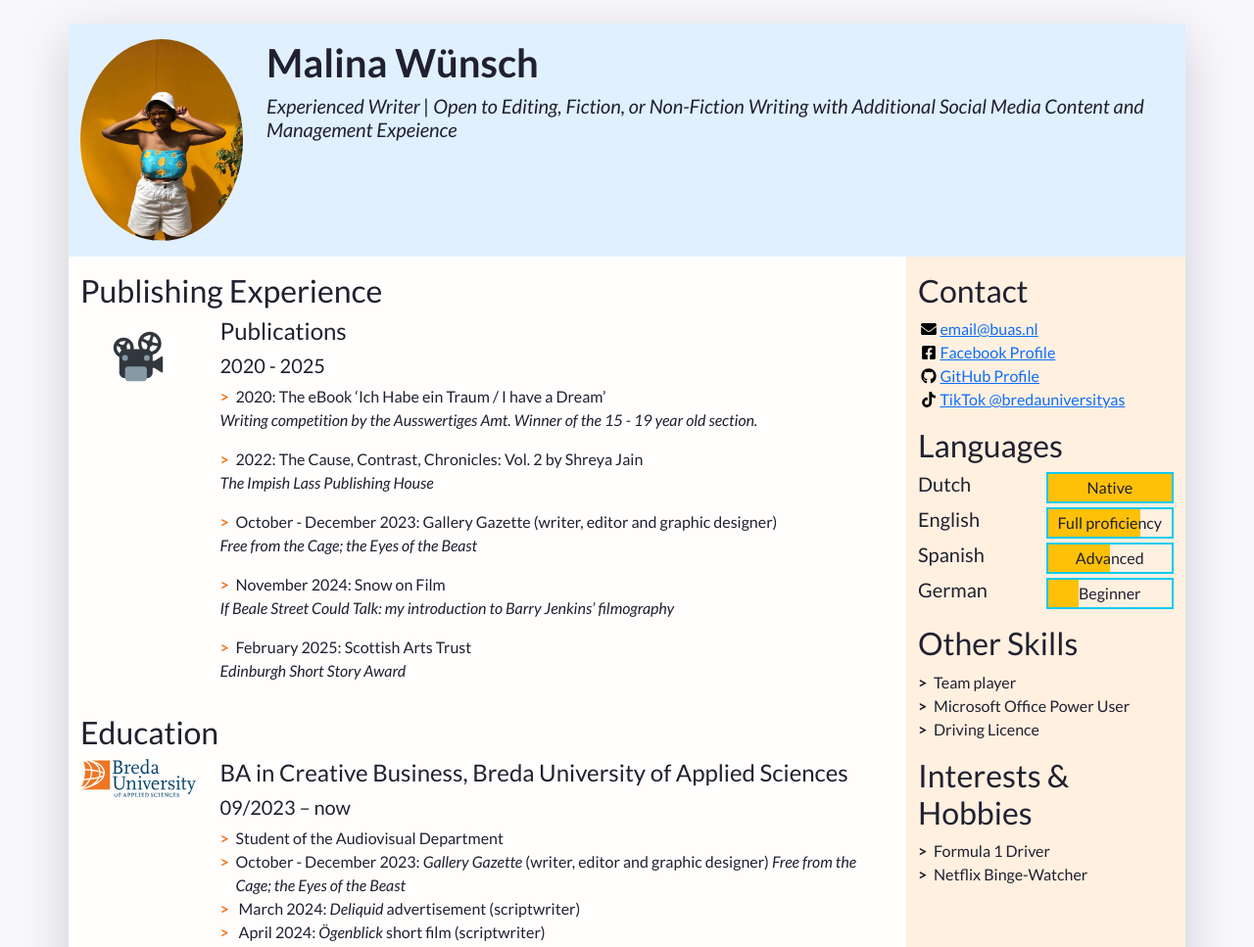
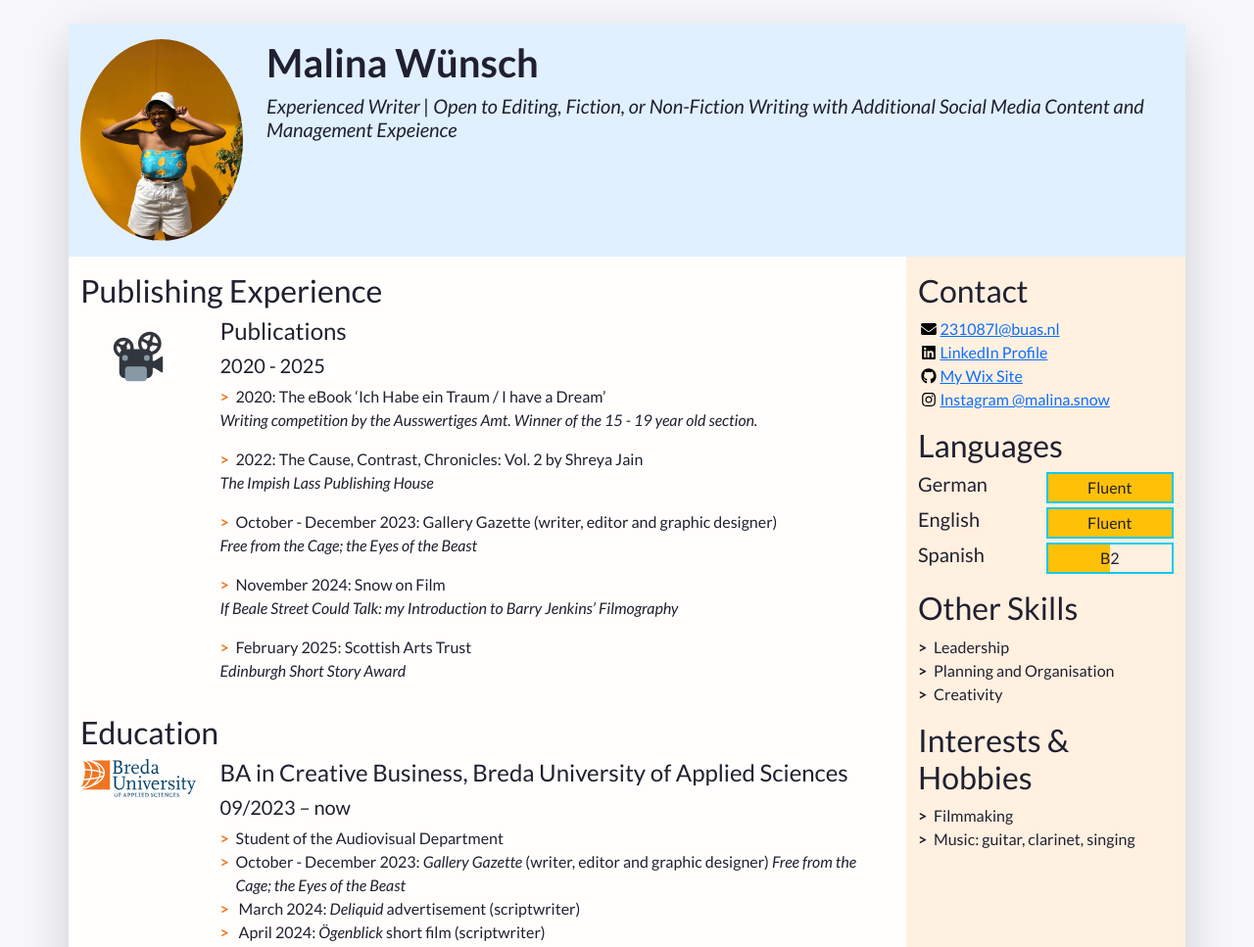
Before and after one commit to ma-uwu/personalcv, a plain HTML site: page index.html in a window 1280 px wide. Shown: the top 967 px of the page at 98% size. Drawn offline with nearby package versions, Linux system fonts and the light colour scheme.

Commit message:
Content change (RHS)

```diff
--- a/index.html
+++ b/index.html
@@ -95,7 +95,7 @@
                     <li>October - December 2023: Gallery Gazette (writer, editor and graphic designer)</li>
 					  	<p> <i> Free from the Cage; the Eyes of the Beast </i> </p>
 					 <li>November 2024: Snow on Film</li>
-					  	<p> <i> If Beale Street Could Talk: my introduction to Barry Jenkins’ filmography </i> </p>
+					  	<p> <i> If Beale Street Could Talk: my Introduction to Barry Jenkins’ Filmography </i> </p>
 					<li>February 2025: Scottish Arts Trust </li>
 					  <p> <i> Edinburgh Short Story Award </i> </p>
                   </ul>
@@ -177,25 +177,25 @@
               <li class="contact-item">
                 <a class="d-flex align-items-center" href="mailto:email@buas.nl" target="_blank">
                   <img class="contact-icon" src="images/icons/envelope.svg" alt="Email">
-                  email@buas.nl
+                231087l@buas.nl
+              </a>
+              </li>
+              <li class="contact-item">
+                <a class="d-flex align-items-center" href="https://www.linkedin.com/in/malina-w%C3%BCnsch-811282231/" target="_blank">
+                  <img class="contact-icon" src="images/icons/linkedin.svg" alt="LinkedIn">
+                  LinkedIn Profile
                 </a>
               </li>
               <li class="contact-item">
-                <a class="d-flex align-items-center" href="https://facebook.com/" target="_blank">
-                  <img class="contact-icon" src="images/icons/facebook.svg" alt="Facebook">
-                  Facebook Profile
+                <a class="d-flex align-items-center" href=https://msnowue.wixsite.com/snowonfilm" target="_blank">
+                  <img class="contact-icon" src="images/icons/github.svg" alt="Snow on Film">
+                  My Wix Site
                 </a>
               </li>
               <li class="contact-item">
-                <a class="d-flex align-items-center" href="https://github.com/" target="_blank">
-                  <img class="contact-icon" src="images/icons/github.svg" alt="LinkedIn">
-                  GitHub Profile
-                </a>
-              </li>
-              <li class="contact-item">
-                <a class="d-flex align-items-center" href="https://www.tiktok.com/@bredauniversityas" target="_blank">
-                  <img class="contact-icon" src="images/icons/tiktok.svg" alt="Mobile Phone">
-                  TikTok @bredauniversityas
+                <a class="d-flex align-items-center" href="https://www.instagram.com/malina.snow/" target="_blank">
+                  <img class="contact-icon" src="images/icons/instagram.svg" alt="Instagram">
+                  Instagram @malina.snow
                 </a>
               </li>
             </ul>
@@ -208,19 +208,19 @@
             <!-- Each item in the list is a language. Modify, add or remove depending on what you speak -->
             <ul class="language-list list-unstyled">
               <li class="language-item d-flex mb-1">
-                <h5 class="language-name w-50">Dutch</h5>
+                <h5 class="language-name w-50">German</h5>
                 <div class="language-level w-50 border border-info border-2 position-relative">
                   <!-- The div below is a progress bar. Choose between w-25, w-50, w-75 and w-100 to show your level of fluency -->
                   <div class="language-progress position-absolute bg-warning h-100 w-100"></div>
-                  <h6 class="position-absolute w-100 text-center top-0 py-1">Native</h6>
+                  <h6 class="position-absolute w-100 text-center top-0 py-1">Fluent</h6>
                 </div>
               </li>
               <li class="language-item d-flex mb-1">
                 <h5 class="language-name w-50">English</h5>
                 <div class="language-level w-50 border border-info border-2 position-relative">
                   <!-- The div below is a progress bar. Choose between w-25, w-50, w-75 and w-100 to show your level of fluency -->
-                  <div class="language-progress position-absolute bg-warning h-100 w-75"></div>
-                  <h6 class="position-absolute w-100 text-center top-0 py-1">Full proficiency</h6>
+                  <div class="language-progress position-absolute bg-warning h-100 w-100"></div>
+                  <h6 class="position-absolute w-100 text-center top-0 py-1">Fluent</h6>
                 </div>
               </li>
               <li class="language-item d-flex mb-1">
@@ -228,15 +228,7 @@
                 <div class="language-level w-50 border border-info border-2 position-relative">
                   <!-- The div below is a progress bar. Choose between w-25, w-50, w-75 and w-100 to show your level of fluency -->
                   <div class="language-progress position-absolute bg-warning h-100 w-50"></div>
-                  <h6 class="position-absolute w-100 text-center top-0 py-1">Advanced</h6>
-                </div>
-              </li>
-              <li class="language-item d-flex mb-1">
-                <h5 class="language-name w-50">German</h5>
-                <div class="language-level w-50 border border-info border-2 position-relative">
-                  <!-- The div below is a progress bar. Choose between w-25, w-50, w-75 and w-100 to show your level of fluency -->
-                  <div class="language-progress position-absolute bg-warning h-100 w-25"></div>
-                  <h6 class="position-absolute w-100 text-center top-0 py-1">Beginner</h6>
+                  <h6 class="position-absolute w-100 text-center top-0 py-1">B2</h6>
                 </div>
               </li>
             </ul>
@@ -247,9 +239,9 @@
           <section class="my-3 aside-section">
             <h2>Other Skills</h2>
             <ul class="skill-list list-unstyled">
-              <li class="skill-item">Team player</li>
-              <li class="skill-item">Microsoft Office Power User</li>
-              <li class="skill-item">Driving Licence</li>
+              <li class="skill-item">Leadership</li>
+              <li class="skill-item">Planning and Organisation</li>
+              <li class="skill-item">Creativity</li>
             </ul>
           </section>
 
@@ -258,8 +250,8 @@
           <section class="my-3 aside-section">
             <h2>Interests &amp; Hobbies</h2>
             <ul class="skill-list list-unstyled">
-              <li class="skill-item">Formula 1 Driver</li>
-              <li class="skill-item">Netflix Binge-Watcher</li>
+              <li class="skill-item">Filmmaking</li>
+              <li class="skill-item">Music: guitar, clarinet, singing</li>
             </ul>
           </section>
 
```
